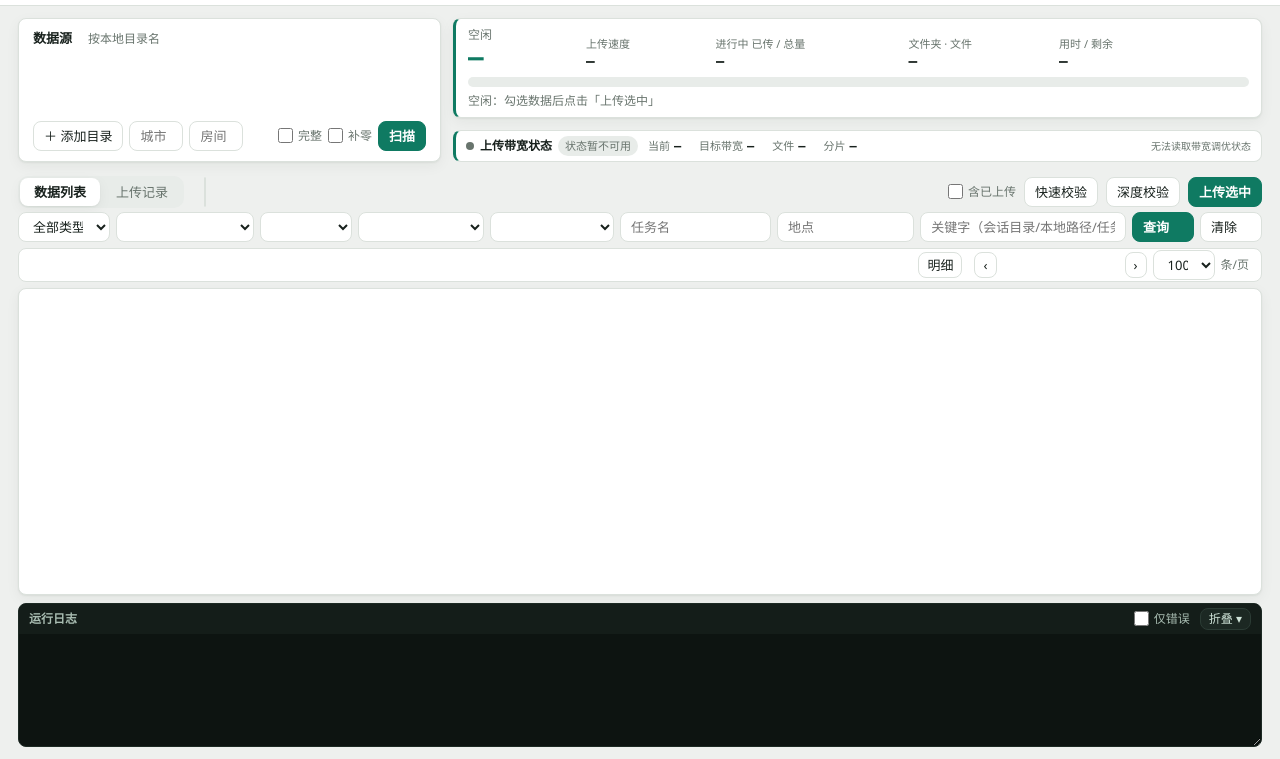
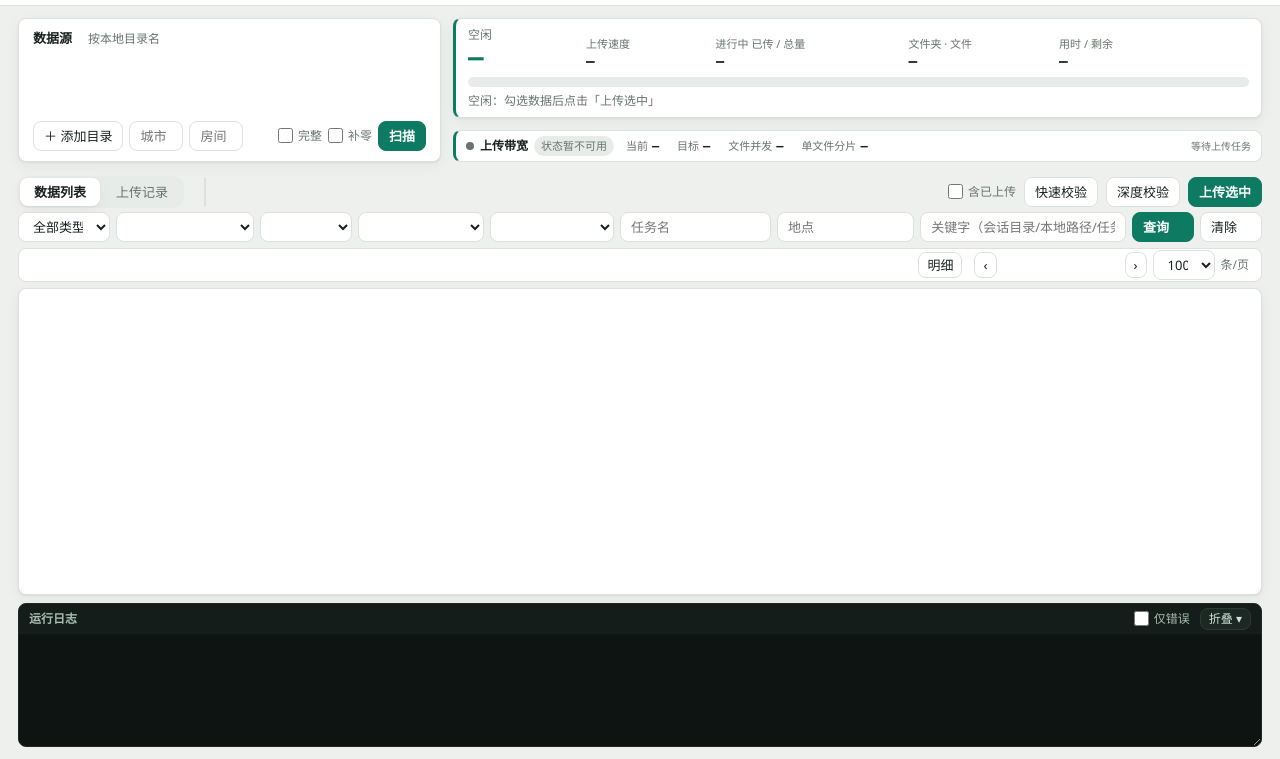
Before and after one commit to xuelangyun/umi_upload, a plain HTML site: page web/index.html in a window 1280 px wide. Shown: the part 41-800 px from the top of the page. Drawn offline with Linux system fonts and the light colour scheme; files that its build step writes are made by us from their sources; no server answers; files whose address does not match are found by name.

Commit message:
ui: simplify upload bandwidth card labels

```diff
--- a/web/index.html
+++ b/web/index.html
@@ -57,14 +57,14 @@
   </div>
 
   <section class="bandwidth-card" id="bandwidthCard" aria-live="polite">
-    <div class="bandwidth-title"><span class="bandwidth-dot"></span><b>上传带宽状态</b><span id="bwState" class="bw-state">等待任务</span></div>
+    <div class="bandwidth-title"><span class="bandwidth-dot"></span><b>上传带宽</b><span id="bwState" class="bw-state">等待任务</span></div>
     <div class="bandwidth-metrics">
       <span><small>当前</small><b id="bwSpeed">—</b></span>
-      <span><small>目标带宽</small><b id="bwTarget">—</b></span>
-      <span><small>文件</small><b id="bwFiles">—</b></span>
-      <span><small>分片</small><b id="bwParts">—</b></span>
+      <span><small>目标</small><b id="bwTarget">—</b></span>
+      <span><small>文件并发</small><b id="bwFiles">—</b></span>
+      <span><small>单文件分片</small><b id="bwParts">—</b></span>
     </div>
-    <div class="bandwidth-reason" id="bwReason">上传任务开始后显示调优状态</div>
+    <div class="bandwidth-reason" id="bwChange">等待上传任务</div>
   </section>
 </section>
 
```
